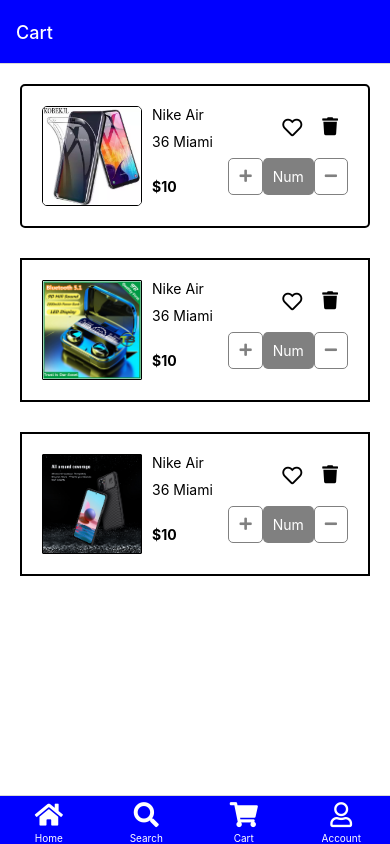
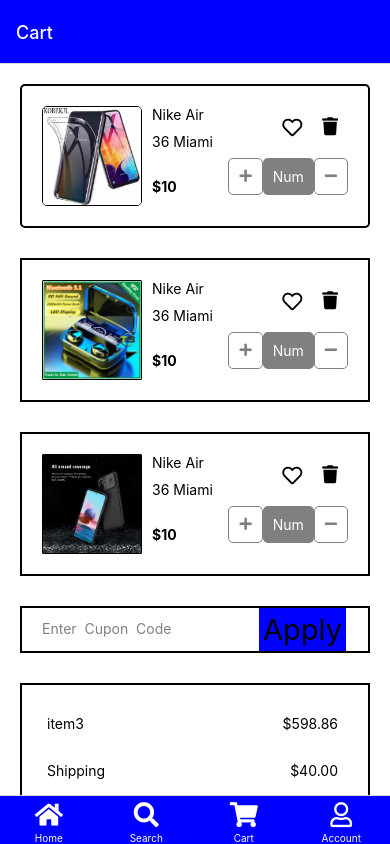
Before and after one commit to Shah-zaib44/Get-it-home, a React Native app in the folder Frontend/: screen /Cart in a window 390 px wide. Built offline with nearby package versions, Linux system fonts and the light colour scheme.

Commit message:
cart page  remaing work

```diff
--- a/Frontend/screens/Cart.js
+++ b/Frontend/screens/Cart.js
@@ -1,12 +1,12 @@
 import React from 'react';
-import {Text, View, Image, TouchableOpacity} from 'react-native';
+import { Text, View, Image, ScrollView, TouchableOpacity, TextInput } from 'react-native';
 // import { Button } from 'react-native-paper';
 import FontAwesome5 from 'react-native-vector-icons/FontAwesome5';
-import {Button} from 'react-native-paper';
+import { Button } from 'react-native-paper';
 
 const Cart = () => {
   return (
-    <View
+    <ScrollView
       style={{
         backgroundColor: '#fff',
         flex: 1,
@@ -39,13 +39,15 @@ const Cart = () => {
           />
         </View>
 
-        <View style={{flex: 1}}>
-          <View style={{flexDirection: 'row'}}>
-            <View style={{flexGrow: 1, marginStart: 10}}>
-              <Text style={{color: 'black', paddingBottom: 10}}>Nike Air</Text>
-              <Text style={{color: 'black', paddingBottom: 8}}>36 Miami</Text>
+        <View style={{ flex: 1 }}>
+          <View style={{ flexDirection: 'row' }}>
+
+            <View style={{ flexGrow: 1, marginStart: 10 }}>
+              <Text style={{ color: 'black', paddingBottom: 10 }}>Nike Air</Text>
+              <Text style={{ color: 'black', paddingBottom: 8 }}>36 Miami</Text>
             </View>
-            <View style={{flexDirection: 'row'}}>
+
+            <View style={{ flexDirection: 'row' }}>
               <TouchableOpacity>
                 <View
                   style={{
@@ -57,7 +59,7 @@ const Cart = () => {
                   <FontAwesome5
                     name={'heart'}
                     size={20}
-                    style={{color: 'black'}}
+                    style={{ color: 'black' }}
                   />
                 </View>
               </TouchableOpacity>
@@ -73,13 +75,14 @@ const Cart = () => {
                   <FontAwesome5
                     name={'trash'}
                     size={18}
-                    style={{color: 'black'}}
+                    style={{ color: 'black' }}
                   />
                 </View>
               </TouchableOpacity>
             </View>
           </View>
-          <View style={{flexDirection: 'row'}}>
+
+          <View style={{ flexDirection: 'row' }}>
             <Text
               style={{
                 flexGrow: 1,
@@ -91,9 +94,9 @@ const Cart = () => {
               $10
             </Text>
 
-            <View style={{flexDirection: 'row'}}>
+            <View style={{ flexDirection: 'row' }}>
               <TouchableOpacity
-                style={{borderWidth: 1, borderColor: 'gray', borderRadius: 5}}>
+                style={{ borderWidth: 1, borderColor: 'gray', borderRadius: 5 }}>
                 <View
                   style={{
                     paddingHorizontal: 10,
@@ -104,7 +107,7 @@ const Cart = () => {
                   <FontAwesome5
                     name={'plus'}
                     size={14}
-                    style={{color: 'gray'}}
+                    style={{ color: 'gray' }}
                   />
                 </View>
               </TouchableOpacity>
@@ -118,11 +121,11 @@ const Cart = () => {
                   backgroundColor: 'gray',
                   borderRadius: 5,
                 }}>
-                <Text style={{color: '#fff'}}>Num</Text>
+                <Text style={{ color: '#fff' }}>Num</Text>
               </View>
 
               <TouchableOpacity
-                style={{borderWidth: 1, borderColor: 'gray', borderRadius: 5}}>
+                style={{ borderWidth: 1, borderColor: 'gray', borderRadius: 5 }}>
                 <View
                   style={{
                     paddingHorizontal: 10,
@@ -133,13 +136,16 @@ const Cart = () => {
                   <FontAwesome5
                     name={'minus'}
                     size={14}
-                    style={{color: 'gray'}}
+                    style={{ color: 'gray' }}
                   />
                 </View>
               </TouchableOpacity>
             </View>
           </View>
+
+
         </View>
+
       </View>
       {/* card one end  */}
 
@@ -200,13 +206,13 @@ const Cart = () => {
           </View>
 
         </View> */}
-        <View style={{flex: 1}}>
-          <View style={{flexDirection: 'row'}}>
-            <View style={{flexGrow: 1, marginStart: 10}}>
-              <Text style={{color: 'black', paddingBottom: 10}}>Nike Air</Text>
-              <Text style={{color: 'black', paddingBottom: 8}}>36 Miami</Text>
+        <View style={{ flex: 1 }}>
+          <View style={{ flexDirection: 'row' }}>
+            <View style={{ flexGrow: 1, marginStart: 10 }}>
+              <Text style={{ color: 'black', paddingBottom: 10 }}>Nike Air</Text>
+              <Text style={{ color: 'black', paddingBottom: 8 }}>36 Miami</Text>
             </View>
-            <View style={{flexDirection: 'row'}}>
+            <View style={{ flexDirection: 'row' }}>
               <TouchableOpacity>
                 <View
                   style={{
@@ -218,7 +224,7 @@ const Cart = () => {
                   <FontAwesome5
                     name={'heart'}
                     size={20}
-                    style={{color: 'black'}}
+                    style={{ color: 'black' }}
                   />
                 </View>
               </TouchableOpacity>
@@ -233,13 +239,13 @@ const Cart = () => {
                   <FontAwesome5
                     name={'trash'}
                     size={18}
-                    style={{color: 'black'}}
+                    style={{ color: 'black' }}
                   />
                 </View>
               </TouchableOpacity>
             </View>
           </View>
-          <View style={{flexDirection: 'row'}}>
+          <View style={{ flexDirection: 'row' }}>
             <Text
               style={{
                 flexGrow: 1,
@@ -251,9 +257,9 @@ const Cart = () => {
               $10
             </Text>
 
-            <View style={{flexDirection: 'row'}}>
+            <View style={{ flexDirection: 'row' }}>
               <TouchableOpacity
-                style={{borderWidth: 1, borderColor: 'gray', borderRadius: 5}}>
+                style={{ borderWidth: 1, borderColor: 'gray', borderRadius: 5 }}>
                 <View
                   style={{
                     paddingHorizontal: 10,
@@ -264,7 +270,7 @@ const Cart = () => {
                   <FontAwesome5
                     name={'plus'}
                     size={14}
-                    style={{color: 'gray'}}
+                    style={{ color: 'gray' }}
                   />
                 </View>
               </TouchableOpacity>
@@ -278,11 +284,11 @@ const Cart = () => {
                   backgroundColor: 'gray',
                   borderRadius: 5,
                 }}>
-                <Text style={{color: '#fff'}}>Num</Text>
+                <Text style={{ color: '#fff' }}>Num</Text>
               </View>
 
               <TouchableOpacity
-                style={{borderWidth: 1, borderColor: 'gray', borderRadius: 5}}>
+                style={{ borderWidth: 1, borderColor: 'gray', borderRadius: 5 }}>
                 <View
                   style={{
                     paddingHorizontal: 10,
@@ -293,7 +299,7 @@ const Cart = () => {
                   <FontAwesome5
                     name={'minus'}
                     size={14}
-                    style={{color: 'gray'}}
+                    style={{ color: 'gray' }}
                   />
                 </View>
               </TouchableOpacity>
@@ -331,13 +337,13 @@ const Cart = () => {
           />
         </View>
 
-        <View style={{flex: 1}}>
-          <View style={{flexDirection: 'row'}}>
-            <View style={{flexGrow: 1, marginStart: 10}}>
-              <Text style={{color: 'black', paddingBottom: 10}}>Nike Air</Text>
-              <Text style={{color: 'black', paddingBottom: 8}}>36 Miami</Text>
+        <View style={{ flex: 1 }}>
+          <View style={{ flexDirection: 'row' }}>
+            <View style={{ flexGrow: 1, marginStart: 10 }}>
+              <Text style={{ color: 'black', paddingBottom: 10 }}>Nike Air</Text>
+              <Text style={{ color: 'black', paddingBottom: 8 }}>36 Miami</Text>
             </View>
-            <View style={{flexDirection: 'row'}}>
+            <View style={{ flexDirection: 'row' }}>
               <TouchableOpacity>
                 <View
                   style={{
@@ -349,7 +355,7 @@ const Cart = () => {
                   <FontAwesome5
                     name={'heart'}
                     size={20}
-                    style={{color: 'black'}}
+                    style={{ color: 'black' }}
                   />
                 </View>
               </TouchableOpacity>
@@ -364,13 +370,13 @@ const Cart = () => {
                   <FontAwesome5
                     name={'trash'}
                     size={18}
-                    style={{color: 'black'}}
+                    style={{ color: 'black' }}
                   />
                 </View>
               </TouchableOpacity>
             </View>
           </View>
-          <View style={{flexDirection: 'row'}}>
+          <View style={{ flexDirection: 'row' }}>
             <Text
               style={{
                 flexGrow: 1,
@@ -382,9 +388,9 @@ const Cart = () => {
               $10
             </Text>
 
-            <View style={{flexDirection: 'row'}}>
+            <View style={{ flexDirection: 'row' }}>
               <TouchableOpacity
-                style={{borderWidth: 1, borderColor: 'gray', borderRadius: 5}}>
+                style={{ borderWidth: 1, borderColor: 'gray', borderRadius: 5 }}>
                 <View
                   style={{
                     paddingHorizontal: 10,
@@ -395,7 +401,7 @@ const Cart = () => {
                   <FontAwesome5
                     name={'plus'}
                     size={14}
-                    style={{color: 'gray'}}
+                    style={{ color: 'gray' }}
                   />
                 </View>
               </TouchableOpacity>
@@ -409,11 +415,11 @@ const Cart = () => {
                   backgroundColor: 'gray',
                   borderRadius: 5,
                 }}>
-                <Text style={{color: '#fff'}}>Num</Text>
+                <Text style={{ color: '#fff' }}>Num</Text>
               </View>
 
               <TouchableOpacity
-                style={{borderWidth: 1, borderColor: 'gray', borderRadius: 5}}>
+                style={{ borderWidth: 1, borderColor: 'gray', borderRadius: 5 }}>
                 <View
                   style={{
                     paddingHorizontal: 10,
@@ -424,7 +430,7 @@ const Cart = () => {
                   <FontAwesome5
                     name={'minus'}
                     size={14}
-                    style={{color: 'gray'}}
+                    style={{ color: 'gray' }}
                   />
                 </View>
               </TouchableOpacity>
@@ -434,12 +440,281 @@ const Cart = () => {
       </View>
       {/* end third cart */}
 
-      {/* <View>
-      <Button icon="camera" mode="outline" onPress={() => console.log('Pressed')}>
-    Press me
-  </Button>
-      </View> */}
-    </View>
+      {/* checkout button */}
+
+      <View
+        style={{
+          // backgroundColor: '#fff',
+          marginVertical: 20,
+          marginHorizontal: 20,
+          // paddingVertical: 20,
+          paddingHorizontal: 20,
+          //  flex: 0.3,
+          backgroundColor: '#fff',
+          borderWidth: 2,
+          flexDirection: 'row',
+          marginBottom: 10,
+
+          // height: 200
+        }}>
+
+        {/* <Text style={{
+            color: '#fff', paddingBottom: 10, textAlign: 'center',
+            marginStart: 78,
+            fontSize: 20
+          }}>Apply</Text> */}
+        <TextInput
+          style={{
+            height: 40,
+            width: 209,
+            color: 'grey'
+            // borderColor: 'gray',
+            // borderWidth: 1
+          }}
+          defaultValue="Enter  Cupon  Code"
+        />
+
+        <TouchableOpacity>
+
+
+          <Text
+            style={{
+              color: 'black',
+              backgroundColor: 'blue',
+              fontSize: 29,
+              paddingHorizontal: 4,
+              paddingVertical: 4,
+              marginStart: 8
+              ,
+
+            }}
+          >Apply</Text>
+
+        </TouchableOpacity>
+
+
+
+
+
+
+
+      </View>
+
+
+      {/* new card  */}
+      <View
+        style={{
+          backgroundColor: '#fff',
+          marginVertical: 20,
+          marginHorizontal: 20,
+          paddingVertical: 20,
+          paddingHorizontal: 20,
+          //  flex: 0.3,
+          backgroundColor: '#fff',
+          borderWidth: 2,
+          flexDirection: 'row',
+          marginBottom: 10,
+          // height: 200
+        }}>
+
+
+        <View style={{ flex: 1 }}>
+          <View style={{ flexDirection: 'row' }}>
+            <View style={{ flexGrow: 1, marginStart: 5, paddingVertical: 10 }}>
+              <Text style={{ color: 'black', paddingBottom: 10 }}>item3</Text>
+              {/* <Text style={{ color: 'black', paddingBottom: 8 }}>36 Miami</Text> */}
+            </View>
+            <View style={{ flexDirection: 'row' }}>
+              {/* <TouchableOpacity>
+                <View
+                  style={{
+                    paddingHorizontal: 10,
+                    paddingVertical: 10,
+                    justifyContent: 'center',
+                    alignItems: 'center',
+                  }}>
+                  <FontAwesome5
+                    name={'heart'}
+                    size={20}
+                    style={{ color: 'black' }}
+                  />
+                  <Text style={{ color: 'black', paddingBottom: 10 }}>item3</Text>
+                </View>
+              </TouchableOpacity> */}
+
+              <View
+                style={{
+                  paddingHorizontal: 10,
+                  paddingVertical: 10,
+                  justifyContent: 'center',
+                  alignItems: 'center',
+                }}>
+                {/* <FontAwesome5
+                    name={'trash'}
+                    size={18}
+                    style={{ color: 'black' }}
+                  /> */}
+                <Text style={{ color: 'black', paddingBottom: 10 }}>$598.86</Text>
+              </View>
+
+
+
+            </View>
+          </View>
+          <View style={{ flexDirection: 'row' }}>
+            <View style={{ flexGrow: 1, marginStart: 5, paddingVertical: 10 }}>
+              <Text style={{ color: 'black', paddingBottom: 10 }}>Shipping</Text>
+              {/* <Text style={{ color: 'black', paddingBottom: 8 }}>36 Miami</Text> */}
+            </View>
+            <View style={{ flexDirection: 'row' }}>
+              {/* <TouchableOpacity>
+                <View
+                  style={{
+                    paddingHorizontal: 10,
+                    paddingVertical: 10,
+                    justifyContent: 'center',
+                    alignItems: 'center',
+                  }}>
+                  <FontAwesome5
+                    name={'heart'}
+                    size={20}
+                    style={{ color: 'black' }}
+                  />
+                  <Text style={{ color: 'black', paddingBottom: 10 }}>item3</Text>
+                </View>
+              </TouchableOpacity> */}
+
+              <View
+                style={{
+                  paddingHorizontal: 10,
+                  paddingVertical: 10,
+                  justifyContent: 'center',
+                  alignItems: 'center',
+                }}>
+                {/* <FontAwesome5
+                    name={'trash'}
+                    size={18}
+                    style={{ color: 'black' }}
+                  /> */}
+                <Text style={{ color: 'black', paddingBottom: 10 }}>$40.00</Text>
+              </View>
+
+
+
+            </View>
+          </View>
+
+          <View style={{ flexDirection: 'row' }}>
+            <View style={{ flexGrow: 1, marginStart: 5, paddingVertical: 10 }}>
+              <Text style={{ color: 'black', paddingBottom: 10 }}>import charges</Text>
+              {/* <Text style={{ color: 'black', paddingBottom: 8 }}>36 Miami</Text> */}
+            </View>
+            <View style={{ flexDirection: 'row' }}>
+              {/* <TouchableOpacity>
+                <View
+                  style={{
+                    paddingHorizontal: 10,
+                    paddingVertical: 10,
+                    justifyContent: 'center',
+                    alignItems: 'center',
+                  }}>
+                  <FontAwesome5
+                    name={'heart'}
+                    size={20}
+                    style={{ color: 'black' }}
+                  />
+                  <Text style={{ color: 'black', paddingBottom: 10 }}>item3</Text>
+                </View>
+              </TouchableOpacity> */}
+
+              <View
+                style={{
+                  paddingHorizontal: 10,
+                  paddingVertical: 10,
+                  justifyContent: 'center',
+                  alignItems: 'center',
+                }}>
+                {/* <FontAwesome5
+                    name={'trash'}
+                    size={18}
+                    style={{ color: 'black' }}
+                  /> */}
+                <Text style={{ color: 'black', paddingBottom: 10 }}>$128.00</Text>
+              </View>
+
+
+
+            </View>
+          </View>
+
+          <View style={{ flexDirection: 'row' }}>
+            <Text
+              style={{
+                flexGrow: 1,
+                color: 'black',
+                marginStart: 10,
+                alignSelf: 'flex-end',
+                fontWeight: 'bold',
+              }}>
+              Total Price
+            </Text>
+
+            <View style={{ flexDirection: 'row' }}>
+              <Text
+                style={{
+                  flexGrow: 1,
+                  color: 'blue',
+                  marginStart: 10,
+                  alignSelf: 'flex-end',
+                  fontWeight: 'bold',
+                }}>
+                $766.86
+              </Text>
+            </View>
+          </View>
+        </View>
+
+
+      </View>
+
+      {/* checkout button */}
+      <TouchableOpacity>
+        <View
+          style={{
+            // backgroundColor: '#fff',
+            marginVertical: 20,
+            marginHorizontal: 20,
+            paddingVertical: 20,
+            paddingHorizontal: 20,
+            //  flex: 0.3,
+            backgroundColor: 'blue',
+            borderWidth: 2,
+            flexDirection: 'row',
+            marginBottom: 10,
+
+            // height: 200
+          }}>
+
+          <Text style={{
+            color: '#fff', paddingBottom: 10, textAlign: 'center',
+            marginStart: 78,
+            fontSize: 20
+          }}>Check Out</Text>
+
+
+
+
+
+
+
+        </View>
+      </TouchableOpacity>
+
+
+
+
+
+    </ScrollView>
   );
 };
 
```
Also changed, not shown: 1 other file (tests, documents, lock files or other folders).
